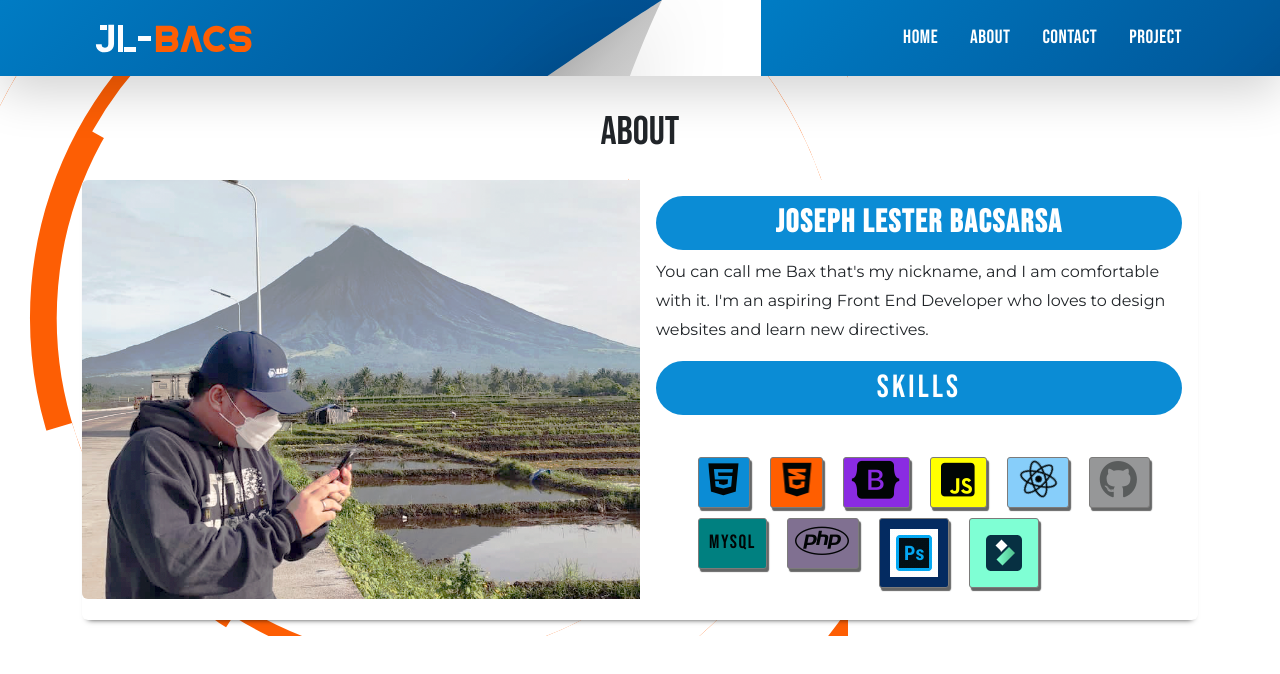
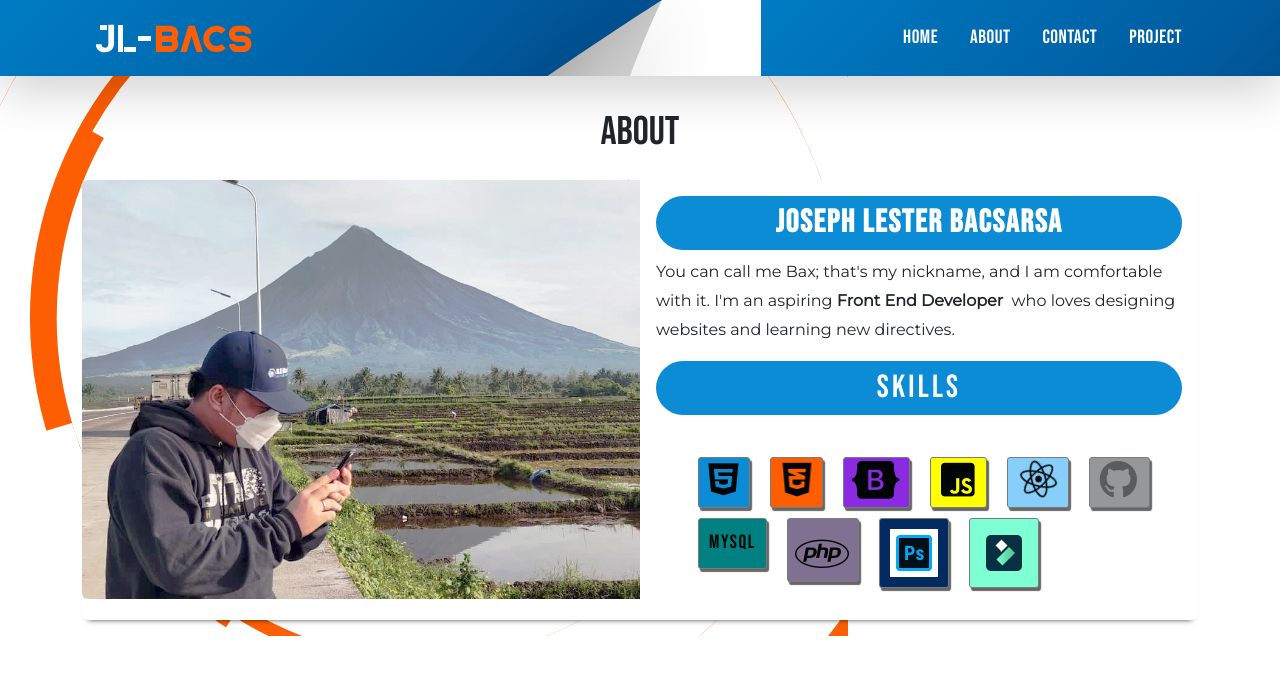
Before and after one commit to jlbbacs/Portfolio-app, a React (Create React App) app: page /about in a window 1280 px wide. Shown: the top 674 px of the page. Built offline with nearby package versions, Linux system fonts and the light colour scheme; the HTML template or start-up script is replaced by a standard one; a web font is replaced by a local one.

Commit message:
modify skills buttons

```diff
--- a/src/css/about.css
+++ b/src/css/about.css
@@ -77,6 +77,7 @@
 
 #bo{
     background-color: blueviolet;
+
 }
 #ht{
     background-color: #0B8CD5;
@@ -93,6 +94,7 @@
 }
 #my{
     background-color: teal;
+
 
 }
 #re{
--- a/src/pages/About.js
+++ b/src/pages/About.js
@@ -28,8 +28,8 @@ const About = () => {
     <div className="col-md-6">
       <div className="card-body">
         <h5 className="card-title aboutname">Joseph Lester Bacsarsa</h5>
-        <p className="card-text-about">You can call me Bax that's my nickname, and I am comfortable with it.
-         I'm an aspiring Front End Developer who loves to design websites and learn new directives.
+        <p className="card-text-about">You can call me Bax; that's my nickname, and I am comfortable with it. I'm an aspiring <span className="fw-bold">Front End Developer &nbsp;</span>
+         who loves designing websites and learning new directives.
          </p>
          <h5 className="text-center skills-about">SKILLS</h5>
             <ul className="about-list">
@@ -40,7 +40,7 @@ const About = () => {
                 <li className="list" id="re" data-bs-toggle="tooltip" data-bs-placement="top" title="REACT"><i class="fa-brands fa-react fa-spin-pulse fa-2xl"></i></li>
                 <li className="list" id="gi" data-bs-toggle="tooltip" data-bs-placement="top" title="GITHUB"><i class="fa-brands fa-github fa-fade fa-2xl"></i></li>
                 <li className="list" id="my" data-bs-toggle="tooltip" data-bs-placement="top" title="SQL">MYSQL</li>
-                <li className="list" id="ph"data-bs-toggle="tooltip"  data-bs-placement="top" title="PHP"><i class="fa-brands fa-php fa-beat-fade fa-2xl"></i></li>
+                <li className="list" id="ph"data-bs-toggle="tooltip"  data-bs-placement="top" title="PHP"><i class="fa-brands fa-php fa-beat-fade fa-2xl mt-4"></i></li>
                 <li className="list" id="photo"data-bs-toggle="tooltip" data-bs-placement="top" title="PHOTOSHOP"><img src={Photoshop} className="img-fluid" alt="..."/></li>
                 <li className="list" id="fil" data-bs-toggle="tooltip" data-bs-placement="top" title="FILMORA"><img src={Filmora} alt="filmora logo"/></li>
             </ul>
```
